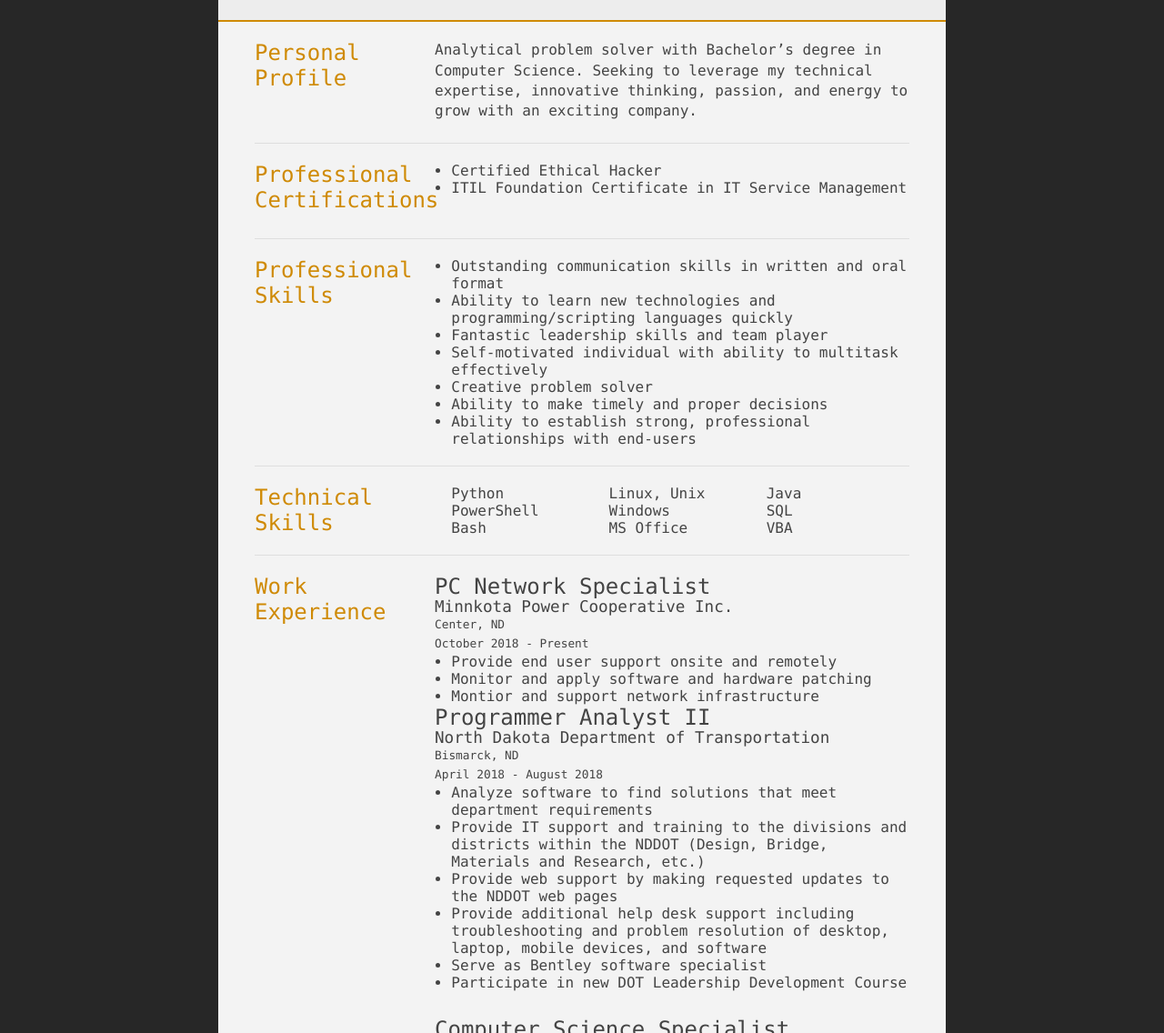
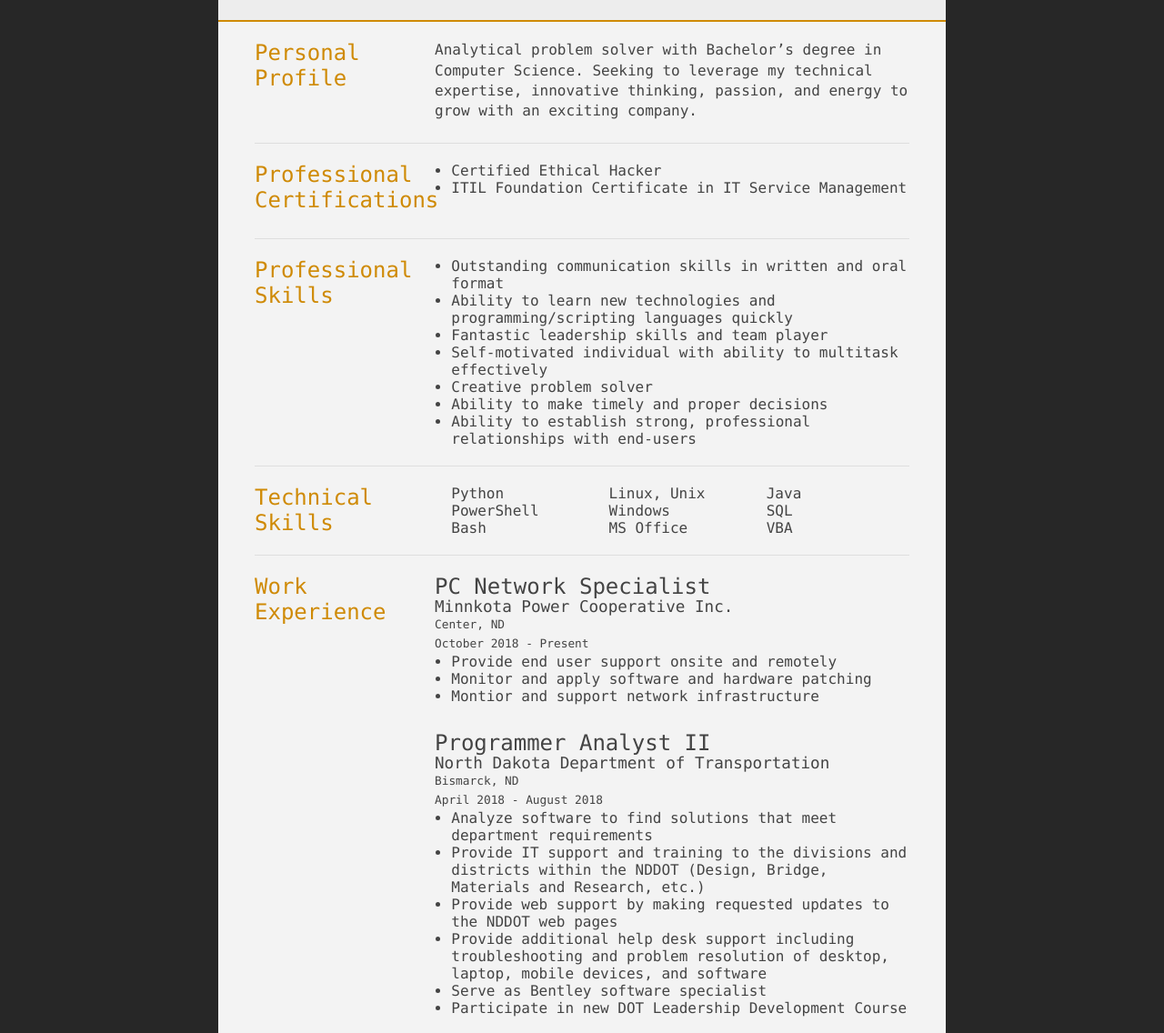
Before and after one commit to rjjohnson1617/rjjohnson1617.github.io, a plain HTML site: page pages/resume.html in a window 1280 px wide. Shown: the part 164-1300 px from the top of the page at 91% size. Drawn offline with Linux system fonts and the light colour scheme.

Commit message:
Update resume.html

```diff
--- a/pages/resume.html
+++ b/pages/resume.html
@@ -127,7 +127,7 @@
 				</article>
 
 				<article>
-					<h2>Programmer Analyst II</h2>
+					<h2><br>Programmer Analyst II</h2>
 					<h3>North Dakota Department of Transportation</h3>
 					<p class="subDetails">Bismarck, ND</p>
 					<p class="subDetails">April 2018 - August 2018</p>
```
